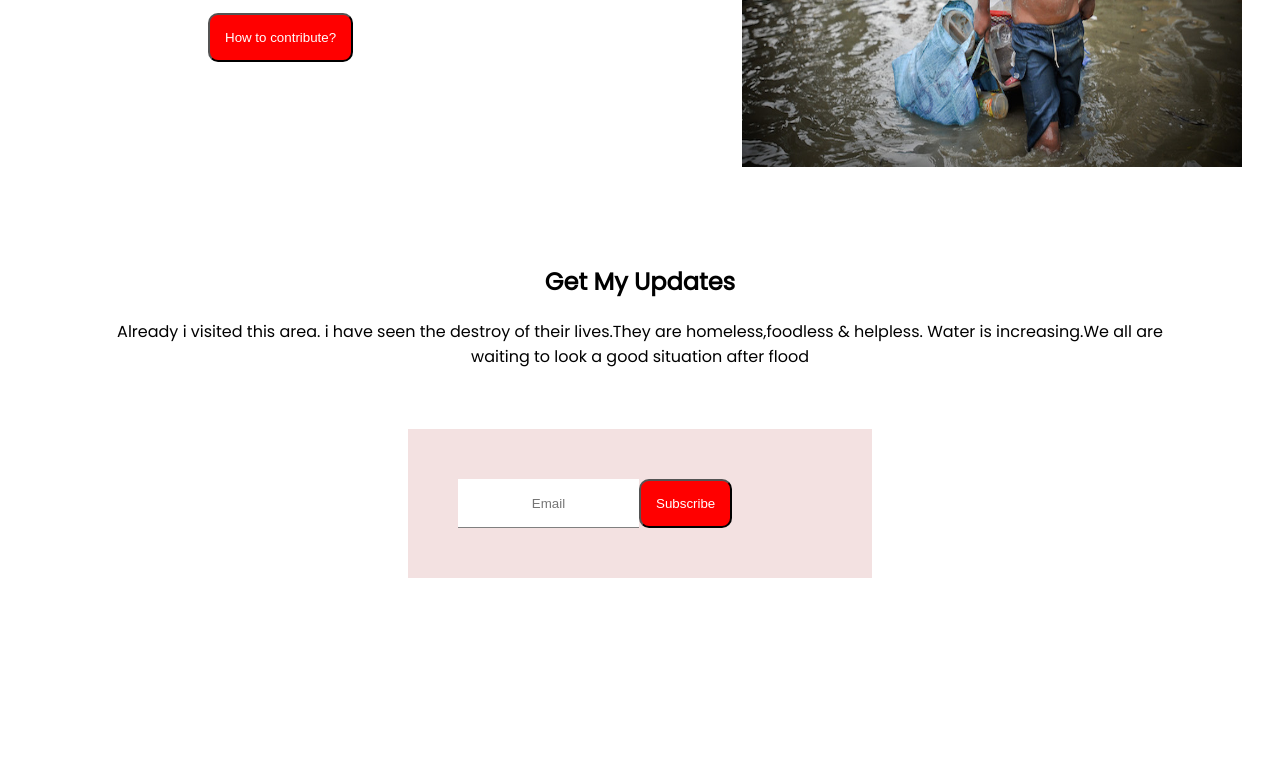
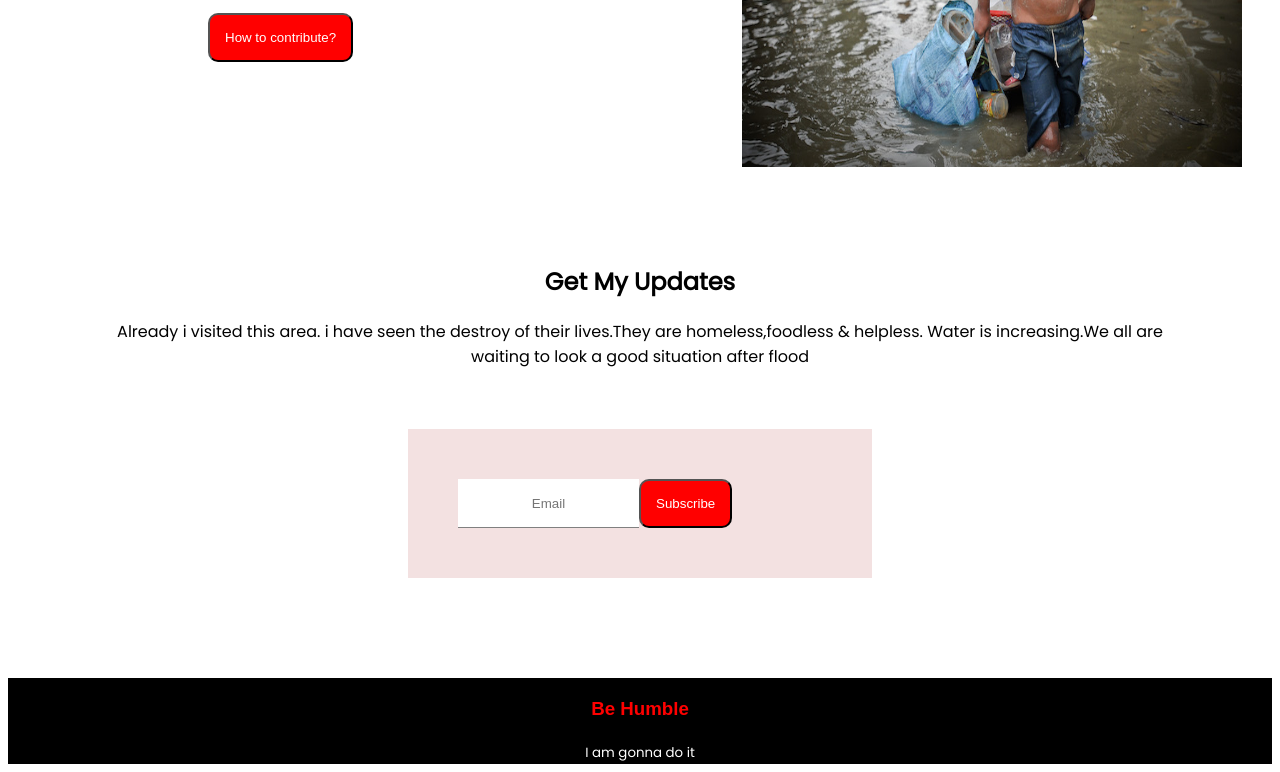
Before and after one commit to rafsan15-10903/donate-helpless, a plain HTML site: page index.html in a window 1280 px wide. Shown: the part 3100-3872 px from the top of the page. Before the commit the page ends 3686 px from the top, so only its background shows below. Drawn offline with Linux system fonts and the light colour scheme.

Commit message:
added full project

```diff
--- a/index.html
+++ b/index.html
@@ -169,6 +169,12 @@
         <input placeholder="Email"></input>
         <button class="button5">Subscribe</button>
     </div>
+    <div class="finish">
+        <footer>
+            <h3 class="finish2">Be Humble</h3>
+            <small class="finish1">I am gonna do it</small>
+        </footer>
+    </div>
 </body>
 
 </html>
--- a/style.css
+++ b/style.css
@@ -309,3 +309,19 @@ input {
     border-radius: 10px;
     padding: 15px;
 }
+
+.finish {
+    margin-top: 100px;
+    text-align: center;
+    background-color: black;
+    color: red;
+}
+
+.finish2 {
+    font-family: Arial, Helvetica, sans-serif;
+    padding-top: 20px;
+}
+
+.finish1 {
+    color: white;
+}
```
